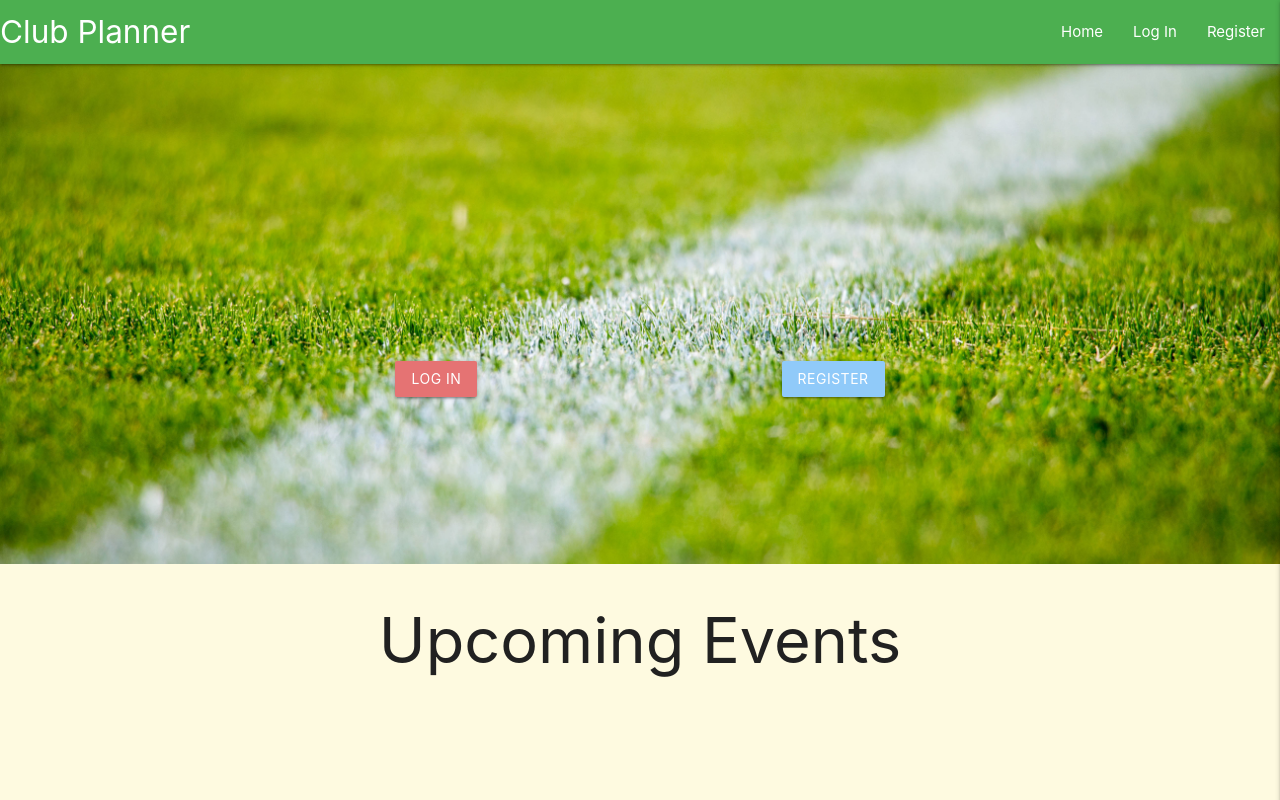
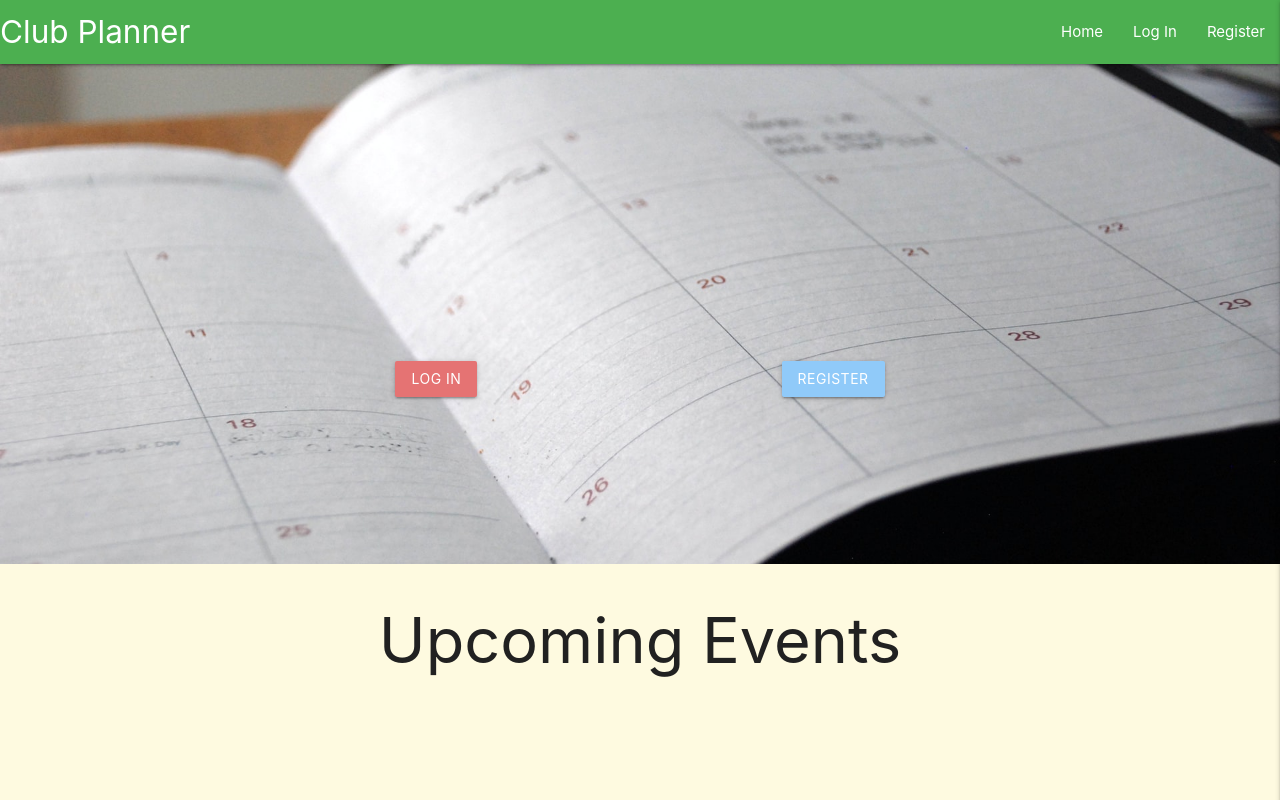
Before and after one commit to smeghen/clubplanner, a Flask app: page / in a window 1280 px wide. Run offline with Flask 2, Linux system fonts and the light colour scheme; data that the repository does not hold is empty; some libraries are stand-ins or nearby versions.

Commit message:
Home page image changed to better represent the purpose of the site

```diff
--- a/templates/events.html
+++ b/templates/events.html
@@ -8,7 +8,7 @@
                 <a href="{{ url_for('register') }}" class="waves-effect waves-light blue lighten-3 btn btn-parallax">Register</a>
             </div>
         </div>
-            <div class="parallax"><img class="responsive-img" src="{{ url_for('static', filename='images/side-line.jpg') }}">
+            <div class="parallax"><img class="responsive-img" src="{{ url_for('static', filename='images/calendar.jpg') }}">
             </div>
     </div>
 
```
Also changed, not shown: README.md, static/images/calendar.jpg (added).
